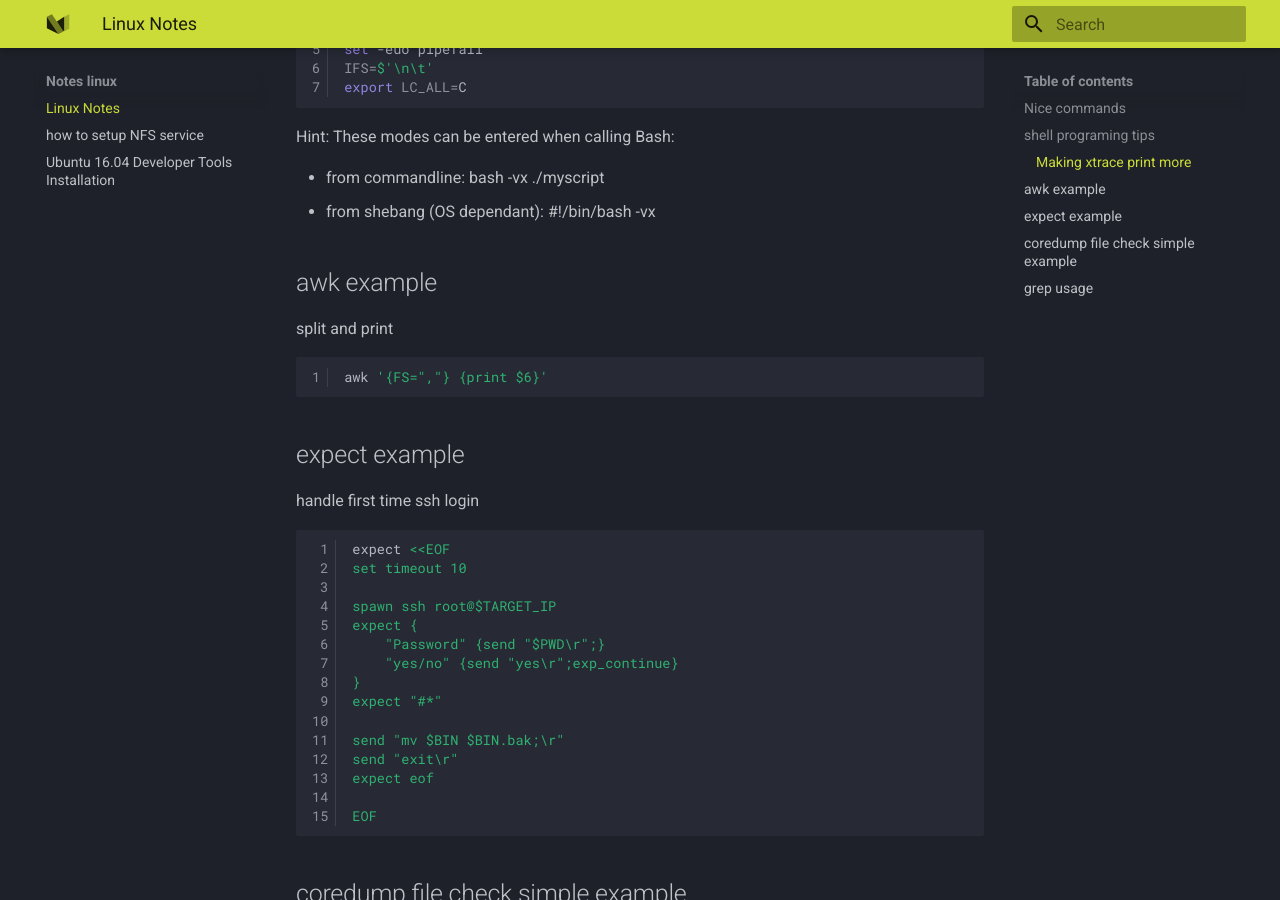
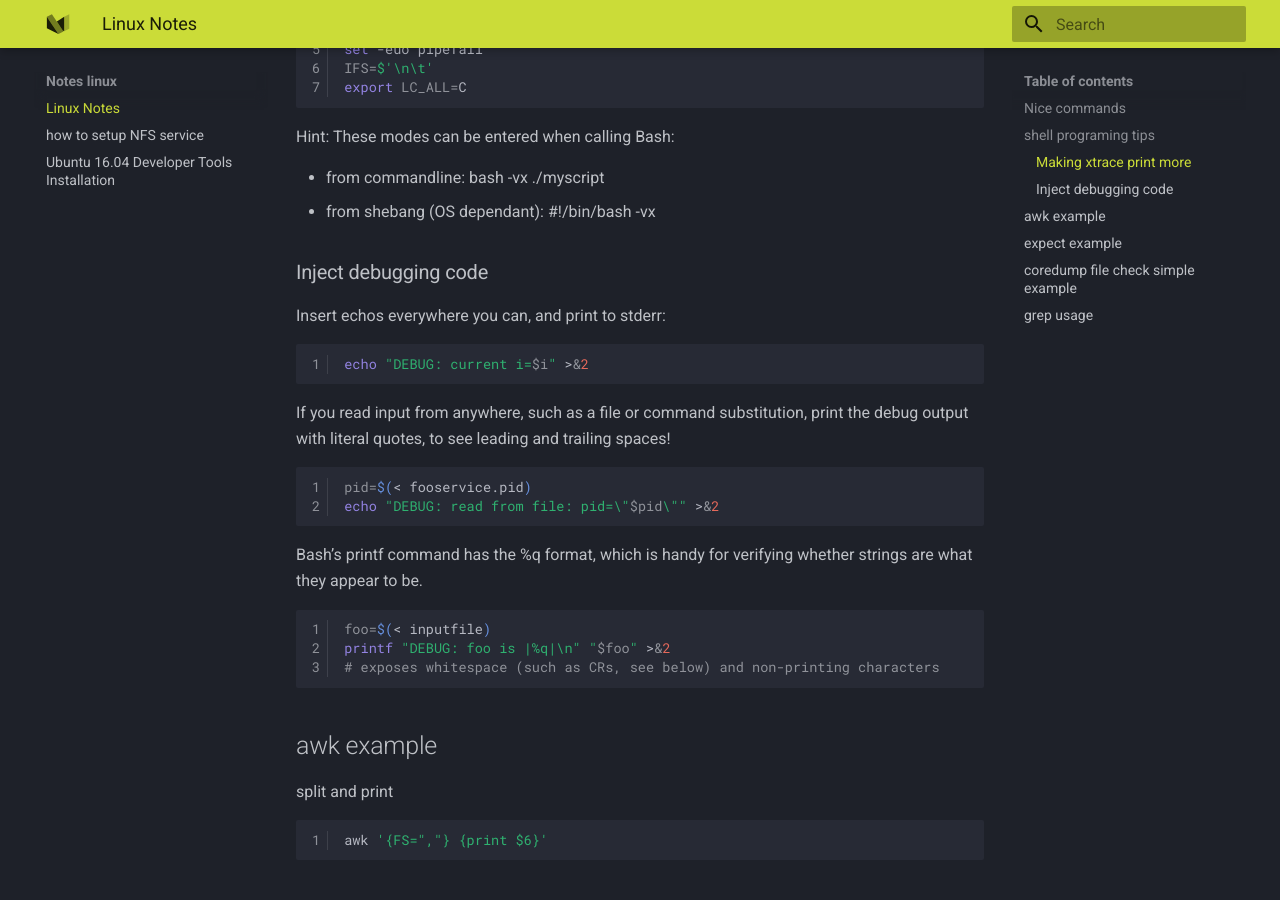
Before and after one commit to liambob77/ruihan.tech, an MkDocs documentation site: the page built from docs/notes_linux/Linux.md, in a window 1280 px wide and 900 px high, scrolled down 1414 px. Built offline with MkDocs 1.6.1 and Material for MkDocs 9.7.7, drawn with Linux system fonts in a browser that asks for light colours.

Commit message:
Update Linux.md

````diff
--- a/docs/notes_linux/Linux.md
+++ b/docs/notes_linux/Linux.md
@@ -55,6 +55,29 @@ Hint: These modes can be entered when calling Bash:
 
 - from commandline: bash -vx ./myscript
 - from shebang (OS dependant): #!/bin/bash -vx
+
+### Inject debugging code
+
+Insert echos everywhere you can, and print to stderr:
+
+```bash
+echo "DEBUG: current i=$i" >&2
+```
+
+If you read input from anywhere, such as a file or command substitution, print the debug output with literal quotes, to see leading and trailing spaces!
+
+```bash
+pid=$(< fooservice.pid)
+echo "DEBUG: read from file: pid=\"$pid\"" >&2
+```
+
+Bash's printf command has the %q format, which is handy for verifying whether strings are what they appear to be.
+
+```bash
+foo=$(< inputfile)
+printf "DEBUG: foo is |%q|\n" "$foo" >&2
+# exposes whitespace (such as CRs, see below) and non-printing characters
+```
 
 ## awk example
 
````
